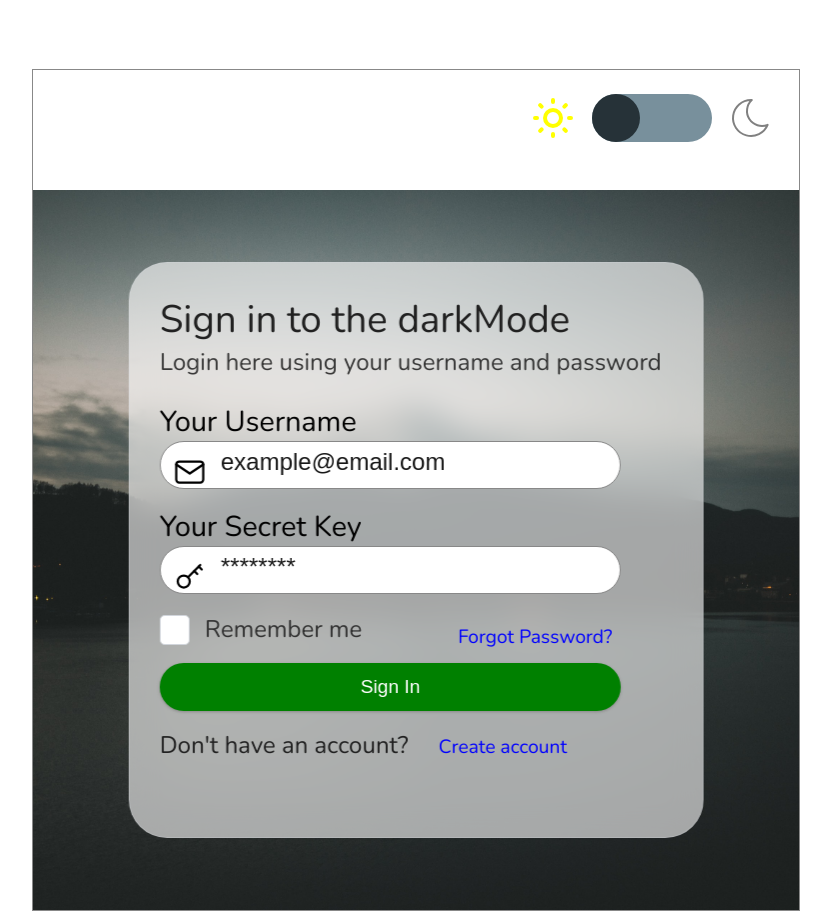
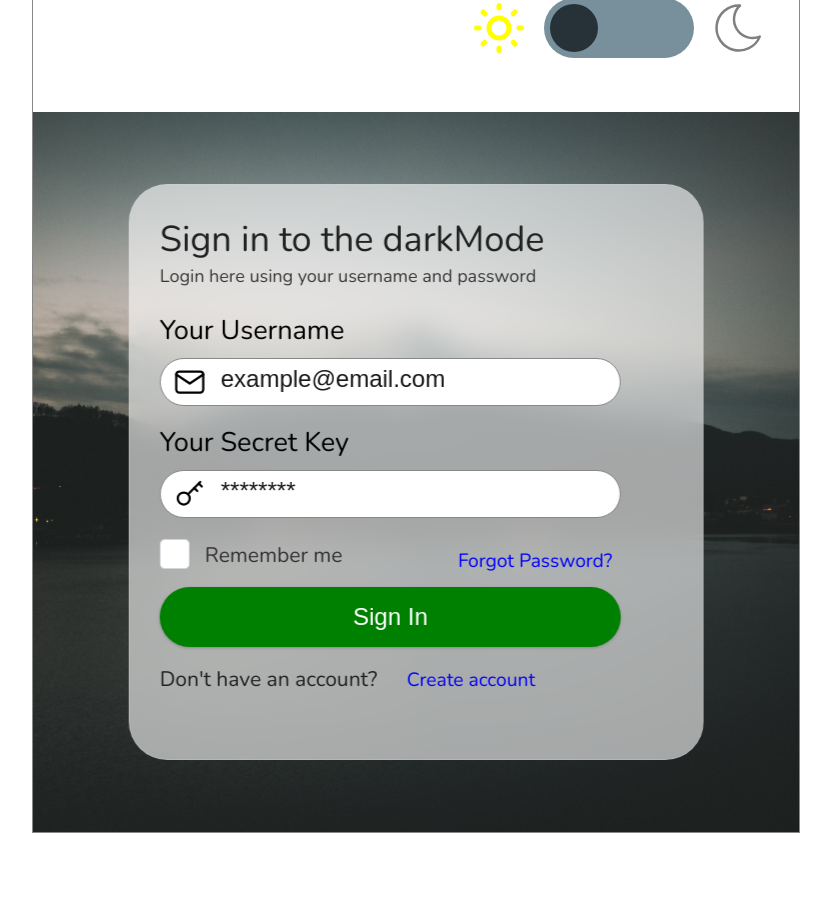
Before and after one commit to tolu-c/darkMode, a plain HTML site: page index.html in a window 1280 px wide. Shown: the whole page, without its empty margins (224-1055 px from the left). After the commit the page ends 833 px from the top, so only its background shows below. Drawn offline with nearby package versions, Linux system fonts and the light colour scheme.

Commit message:
second responsiveness

```diff
--- a/static/scss/abstract/_mixins.scss
+++ b/static/scss/abstract/_mixins.scss
@@ -1,4 +1,11 @@
 @mixin respond($breakpoint) {
+  @if $breakpoint == vsm {
+    @media (max-width: 22.5em) {
+      // 1280px
+      @content;
+    }
+  }
+
   @if $breakpoint == xsm {
     @media (min-width: 22.5em) {
       //360px
--- a/static/scss/base/_base.scss
+++ b/static/scss/base/_base.scss
@@ -22,6 +22,10 @@ html {
   @include respond(xlg) {
     font-size: 75%; // 12px
   }
+
+  @include respond(vsm) {
+    font-size: 31.25%; // 5px
+  }
 }
 
 body {
--- a/static/scss/base/_typography.scss
+++ b/static/scss/base/_typography.scss
@@ -6,6 +6,11 @@
   @include respond(xsm) {
     font-size: 3.2rem;
     font-weight: 300;
+  }
+
+  @include respond(sm) {
+    font-size: 3rem;
+    font-weight: 400;
   }
 }
 
@@ -19,6 +24,11 @@
     font-weight: 500;
   }
 
+  @include respond(sm) {
+    font-size: 1.5rem;
+    font-weight: 400;
+  }
+
   &--sub {
     font-size: 1.4rem;
     font-weight: 300;
@@ -28,5 +38,10 @@
       font-size: 2rem;
       font-weight: 400;
     }
+
+    @include respond(sm) {
+      font-size: 1.75rem;
+      font-weight: 400;
+    }
   }
 }
--- a/static/scss/components/_card.scss
+++ b/static/scss/components/_card.scss
@@ -52,6 +52,12 @@
       font-weight: 300;
     }
 
+    @include respond(sm) {
+      font-size: 2.25rem;
+      font-weight: 300;
+      margin-bottom: .75rem;
+    }
+
     & ~ svg {
       height: 2rem;
       width: auto;
@@ -76,6 +82,12 @@
 
       @include respond(xsm) {
         font-size: 2rem;
+        margin-left: 1rem;
+        vertical-align: bottom;
+      }
+
+      @include respond(sm) {
+        font-size: 1.75rem;
         margin-left: 1rem;
         vertical-align: bottom;
       }
@@ -157,6 +169,11 @@
       width: 90%;
       height: 4rem;
     }
+
+    @include respond(sm) {
+      height: 5rem;
+      font-size: 2rem;
+    }
   }
 }
 
--- a/static/scss/components/_icons.scss
+++ b/static/scss/components/_icons.scss
@@ -5,7 +5,13 @@
     width: auto;
 
     @include respond(xsm) {
-      height: 6.4rem;
+      height: 4rem;
+      width: 4rem;
+    }
+
+    @include respond(sm) {
+      height: 5rem;
+      width: 5rem;
     }
   }
 
@@ -14,21 +20,11 @@
     width: 100%;
     stroke: yellow;
     stroke-width: 2;
-
-    @include respond(xsm) {
-      height: 4rem;
-      width: 4rem;
-    }
   }
 
   &-tabler-moon {
     height: 100%;
     width: 100%;
     stroke: grey;
-
-    @include respond(xsm) {
-      height: 4rem;
-      width: 4rem;
-    }
   }
 }
--- a/static/scss/components/_switchbtn.scss
+++ b/static/scss/components/_switchbtn.scss
@@ -14,6 +14,13 @@
     border-radius: 10rem;
     padding: 0;
   }
+
+  @include respond(sm) {
+    width: 12.5rem;
+    height: 5rem;
+    border-radius: 10rem;
+    padding: .5rem;
+  }
 }
 
 .switch-btn {
@@ -27,6 +34,11 @@
     width: 4rem;
     height: 4rem;
   }
+
+  @include respond(sm) {
+    width: 4rem;
+    height: 4rem;
+  }
 }
 
 .right {
@@ -35,4 +47,8 @@
   @include respond(xsm) {
     margin-left: 6rem;
   }
+
+  @include respond(sm) {
+    margin-left: 7.5rem;
+  }
 }
--- a/static/scss/pages/_home.scss
+++ b/static/scss/pages/_home.scss
@@ -1,6 +1,5 @@
 .container {
   width: 60%;
-  margin: 7.5rem auto;
   border: 1px solid #888;
   @include absolute-center;
 
@@ -33,6 +32,11 @@
 
   @include respond(xsm) {
     height: 10rem;
-    padding: 2rem 2rem;
+    padding: 2rem;
+  }
+
+  @include respond(sm) {
+    height: 12rem;
+    padding: 2.5rem;
   }
 }
```
Also changed, not shown: static/css/style.css, static/css/style.min.css.
